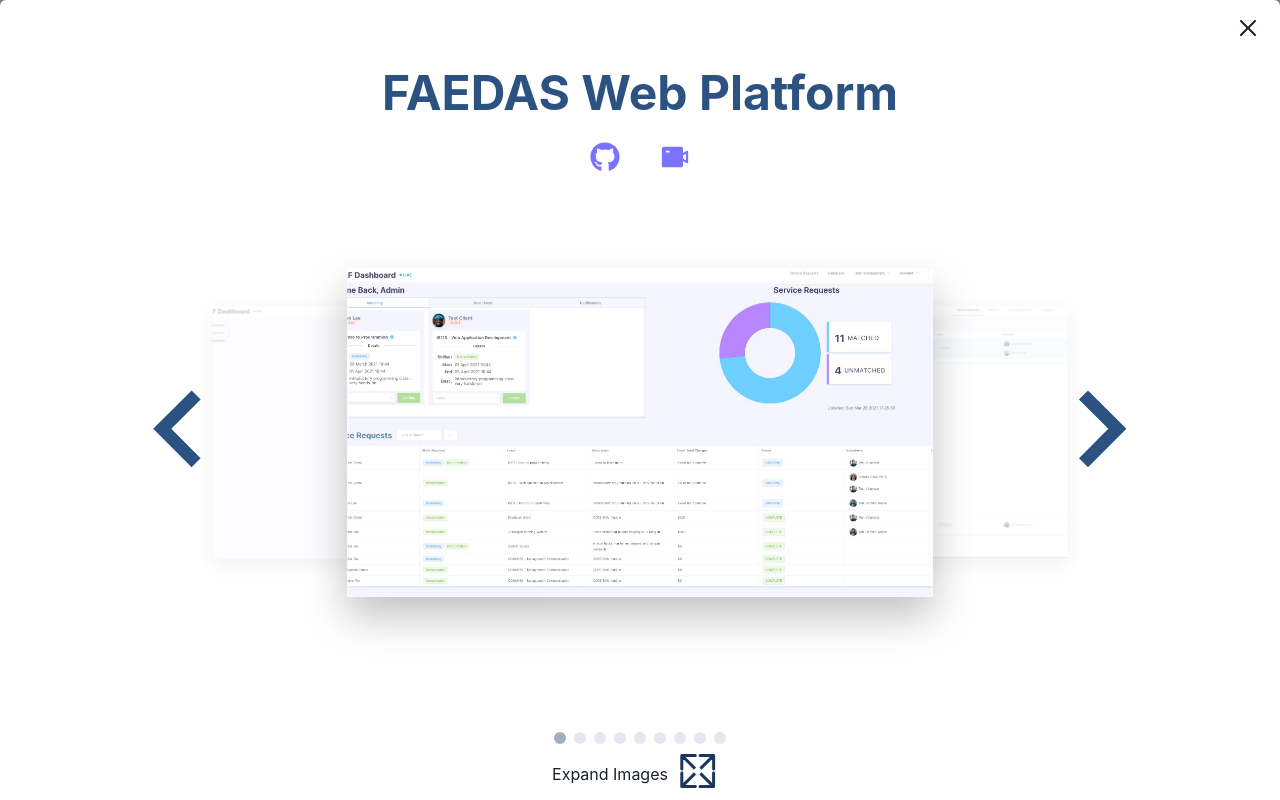
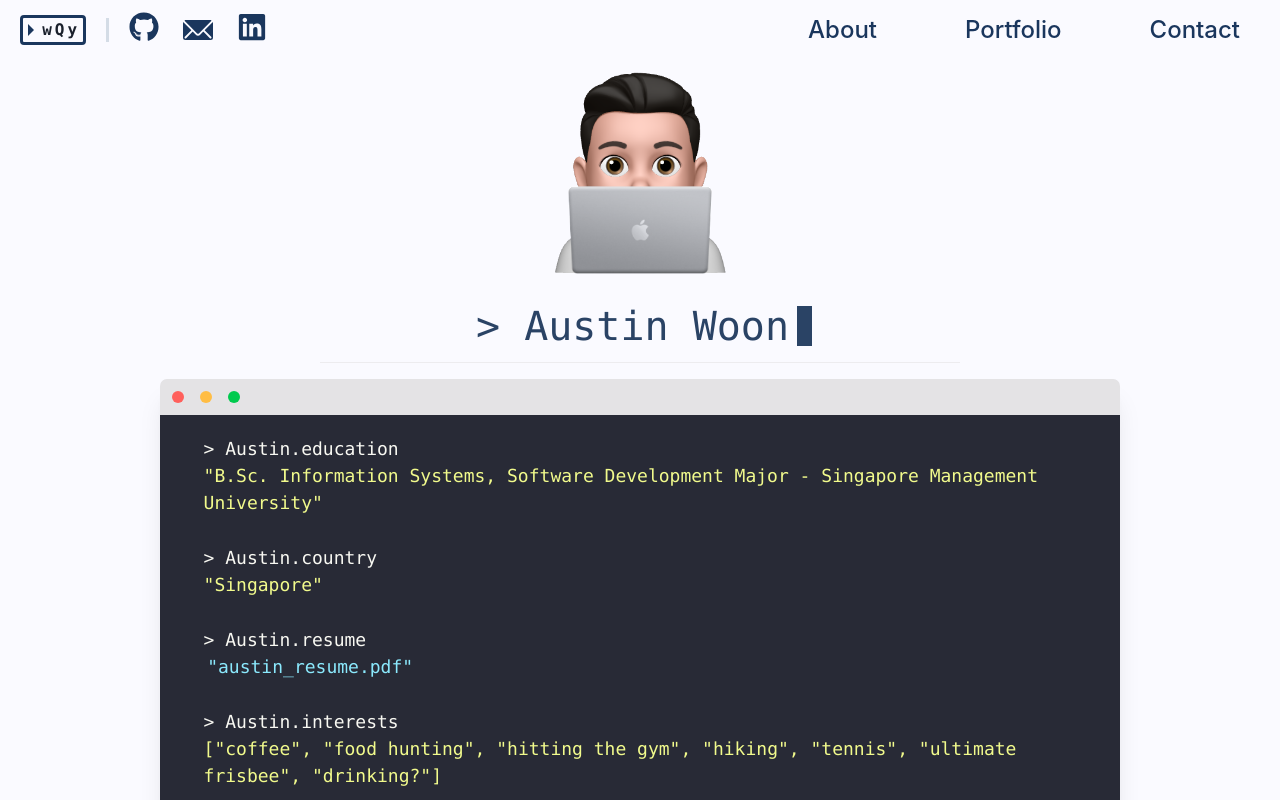
Before and after one commit to austinwoon/awqy_portfolio, a Next.js app in the folder austin-portfolio/: page / in a window 1280 px wide. Shown: the top 800 px of the page. Built offline with nearby package versions, Linux system fonts and the light colour scheme.

Commit message:
Adding expand images section

```diff
--- a/austin-portfolio/components/Logo/Logo.jsx
+++ b/austin-portfolio/components/Logo/Logo.jsx
@@ -6,12 +6,7 @@ import MotionBox from '../FramerMotion/MotionBox';
 
 export const Logo = () => (
     <MotionBox {...hoverStyle}>
-        <LinkSmoothScroll
-            offset={-70}
-            to={'about'}
-            smooth={true}
-            duration={500}
-        >
+        <LinkSmoothScroll to={'about'} smooth={true} duration={500}>
             <Button p="0" variant="subtle">
                 <Flex
                     align={'center'}
--- a/austin-portfolio/components/Portfolio/Portfolio.jsx
+++ b/austin-portfolio/components/Portfolio/Portfolio.jsx
@@ -65,7 +65,7 @@ const Portfolio = () => {
                 <WorkModal
                     workSelected={workSelected}
                     onClose={onClose}
-                    isOpen={true}
+                    isOpen={isOpen}
                 />
             </WorkSelectedContext.Provider>
         </Box>
--- a/austin-portfolio/components/SvgIcons/ExpansionIcon.jsx
+++ b/austin-portfolio/components/SvgIcons/ExpansionIcon.jsx
@@ -2,6 +2,7 @@ import { motion } from 'framer-motion';
 import MotionBox from '../FramerMotion/MotionBox';
 import React from 'react';
 import { Box } from '@chakra-ui/react';
+import { MediaQueryContext } from '../../contexts/MediaQueryContext';
 
 const variants = {
     topRight: {
@@ -48,22 +49,21 @@ const variants = {
 export const ExpansionIcon = ({
     color = 'black',
     onClick,
-    height = '60',
-    width = '60',
+    boxSize = '60px',
+    mobileBoxSize = '40px',
+    isHovered,
 }) => {
-    const [isHovered, setIsHovered] = React.useState(false);
+    const { isMobile } = React.useContext(MediaQueryContext);
     return (
         <Box
             onClick={onClick}
-            onMouseEnter={() => setIsHovered(true)}
-            onMouseLeave={() => setIsHovered(false)}
             _hover={{
                 cursor: 'pointer',
             }}
         >
             <svg
-                width={width}
-                height={height}
+                width={isMobile ? mobileBoxSize : boxSize}
+                height={isMobile ? mobileBoxSize : boxSize}
                 viewBox={'-8 -8 100 100'}
                 xmlns="http://www.w3.org/2000/svg"
             >
--- a/austin-portfolio/components/WorkModal/WorkModal.jsx
+++ b/austin-portfolio/components/WorkModal/WorkModal.jsx
@@ -22,6 +22,7 @@ import ImageCarousel from '../ImageCarousel/ImageCarousel';
 import { WorkSelectedContext } from '../../contexts/WorkSelectedContext';
 import {
     fontSizes,
+    fontSizesSmall,
     glassMorphism,
     h1Sizes,
     h2Sizes,
@@ -33,7 +34,6 @@ import LinkIcon from '../LinkIcon/LinkIcon';
 import MotionBox from '../FramerMotion/MotionBox';
 import { AnimatePresence } from 'framer-motion';
 import { TiArrowBack } from 'react-icons/ti';
-import { GiExpand } from 'react-icons/gi';
 import { ExpansionIcon } from '../SvgIcons/ExpansionIcon';
 
 const marginBetweenSections = [8, 9, 10, 12];
@@ -50,27 +50,22 @@ const WorkModal = ({ onClose, isOpen }) => {
         <Modal isOpen={isOpen} onClose={onClose} size={'full'}>
             <ModalOverlay />
             <ModalContent bgColor="brand.bgWhite">
-                <ModalHeader>
-                    <Box position="relative">
-                        {!isImageExpanded ? (
-                            <Flex
-                                align={'center'}
-                                direction={'column'}
-                                mt={marginBetweenSections}
+                <ModalCloseButton size={'lg'} />
+                {isImageExpanded && <ModalHeader></ModalHeader>}
+
+                <ModalBody>
+                    <Box
+                        mt={['2vh', '2vh', '3vh', '3vh']}
+                        mb="8vh"
+                        id="modal-top"
                     >
-                                <Heading color="blue.700" fontSize={h1Sizes}>
-                                    {workSelected.title}
-                                </Heading>
+                        <AnimatePresence>
+                            {isImageExpanded && (
+                                <Box>
+                                    <ImageExpandedView
+                                        images={workSelected.images}
+                                    />
 
-                                <Box mt={marginInterSection}>
-                                    <LinksToWork
-                                        links={workSelected.links}
-                                        ml={5}
-                                        mr={5}
-                                    />
-                                </Box>
-                            </Flex>
-                        ) : (
                                     <Flex
                                         position="fixed"
                                         bottom="0"
@@ -96,62 +91,87 @@ const WorkModal = ({ onClose, isOpen }) => {
                                                 <Icon
                                                     color="blue.900"
                                                     as={TiArrowBack}
-                                            boxSize="5vh"
+                                                    boxSize={[
+                                                        '50px',
+                                                        '50px',
+                                                        '70px',
+                                                        '80px',
+                                                    ]}
                                                 />
-                                        <Heading color="blue.900">
+                                                <Heading
+                                                    color="blue.900"
+                                                    {...h2Sizes}
+                                                >
                                                     Return
                                                 </Heading>
                                             </Button>
                                         </MotionBox>
                                     </Flex>
-                        )}
                                 </Box>
-                </ModalHeader>
-
-                <ModalCloseButton size={'lg'} />
-
-                <ModalBody>
-                    <Box mt="3vh" mb="8vh">
-                        <AnimatePresence>
-                            {isImageExpanded && (
-                                <ImageExpandedView
-                                    images={workSelected.images}
-                                />
                             )}
                         </AnimatePresence>
                     </Box>
 
+                    {/* // TODO :Clean up this mess */}
                     {!isImageExpanded && (
-                        <Flex direction={'column'} mb={'5vh'} align="center">
+                        <MotionBox>
+                            <Flex
+                                align={'center'}
+                                direction={'column'}
+                                mt={marginBetweenSections}
+                                mb={marginBetweenSections}
+                            >
+                                <Heading color="blue.700" fontSize={h1Sizes}>
+                                    {workSelected.title}
+                                </Heading>
+
+                                <Box mt={marginInterSection}>
+                                    <LinksToWork
+                                        links={workSelected.links}
+                                        ml={5}
+                                        mr={5}
+                                    />
+                                </Box>
+                            </Flex>
+                            <Flex
+                                direction={'column'}
+                                mb={'5vh'}
+                                align="center"
+                            >
                                 <MotionBox>
                                     <ImageCarousel
                                         images={workSelected.images}
                                         isImageExpanded={isImageExpanded}
                                     />
                                 </MotionBox>
-                            <Flex align="center" justify="center">
-                                Expand Images
-                                <ExpansionIcon
+                                <Box mt={marginInterSection}>
+                                    <ExpandImages
                                         onClick={toggleImageExpanded}
-                                    color={themeBlue900}
                                     />
-                            </Flex>
+                                </Box>
                                 <Box
                                     ml={['1vw', '1vw', '15vw', '20vw']}
                                     mr={['1vw', '1vw', '15vw', '20vw']}
                                 >
                                     <Divider
-                                    mt={marginBetweenSections}
+                                        mt={marginInterSection}
                                         mb={marginBetweenSections}
                                     />
 
                                     <Box mb={marginBetweenSections}>
-                                    {workSelected.description.map((desc, i) => (
+                                        {workSelected.description.map(
+                                            (desc, i) => (
                                                 <Box
-                                            mb={i !== desc.length - 1 ? 5 : 0}
+                                                    mb={
+                                                        i !== desc.length - 1
+                                                            ? 5
+                                                            : 0
+                                                    }
                                                     key={desc}
                                                 >
-                                            <Box mb={marginInterSection}>
+                                                    <Box
+                                                        mb={marginInterSection}
+                                                    >
                                                         <Heading
                                                             fontWeight="semibold"
                                                             fontSize={h2Sizes}
@@ -160,11 +180,14 @@ const WorkModal = ({ onClose, isOpen }) => {
                                                         </Heading>
                                                     </Box>
 
-                                            {desc.header === 'About' && (
+                                                    {desc.header ===
+                                                        'About' && (
                                                         <Wrap
                                                             direction={'row'}
                                                             wrap={'wrap'}
-                                                    mb={marginInterSection}
+                                                            mb={
+                                                                marginInterSection
+                                                            }
                                                         >
                                                             {workSelected.technologies.map(
                                                                 (name) => (
@@ -197,7 +220,8 @@ const WorkModal = ({ onClose, isOpen }) => {
                                                         content={desc.content}
                                                     />
                                                 </Box>
-                                    ))}
+                                            )
+                                        )}
                                     </Box>
 
                                     <Heading
@@ -214,6 +238,7 @@ const WorkModal = ({ onClose, isOpen }) => {
                                     </Box>
                                 </Box>
                             </Flex>
+                        </MotionBox>
                     )}
                 </ModalBody>
             </ModalContent>
@@ -231,11 +256,11 @@ const ImageExpandedView = ({ images }) => {
         >
             {images.map((image, i) => (
                 <MotionBox
-                    initial={{ x: 1500, opacity: 0 }}
+                    initial={{ x: '125%', opacity: 0 }}
                     animate={{ x: 0, opacity: 1 }}
-                    exit={{ x: -1500, opacity: 1 }}
+                    // exit={{ x: '-125%', opacity: 1 }}
                     transition={{
-                        duration: 0.35 + Math.min(2, i) * 0.1,
+                        duration: 0.3 + i * 0.06,
                         ease: 'easeInOut',
                     }}
                 >
@@ -285,4 +310,27 @@ const LinksToWork = ({ links, ml, mr }) => {
     );
 };
 
+const ExpandImages = ({ onClick }) => {
+    const [isHovered, setIsHovered] = React.useState(false);
+    return (
+        <Box
+            onMouseEnter={() => setIsHovered(true)}
+            onMouseLeave={() => setIsHovered(false)}
+            _hover={{
+                cursor: 'pointer',
+            }}
+        >
+            <Flex align="center" justify="center" direction="column">
+                <ExpansionIcon
+                    onClick={onClick}
+                    color={themeBlue900}
+                    isHovered={isHovered}
+                />
+                {/* <Text variant="sub" onClick={onClick} fontSize={fontSizesSmall}>
+                    Expand Images
+                </Text> */}
+            </Flex>
+        </Box>
+    );
+};
 export default WorkModal;
```
Lines whose indentation alone changed are shown as unchanged.
